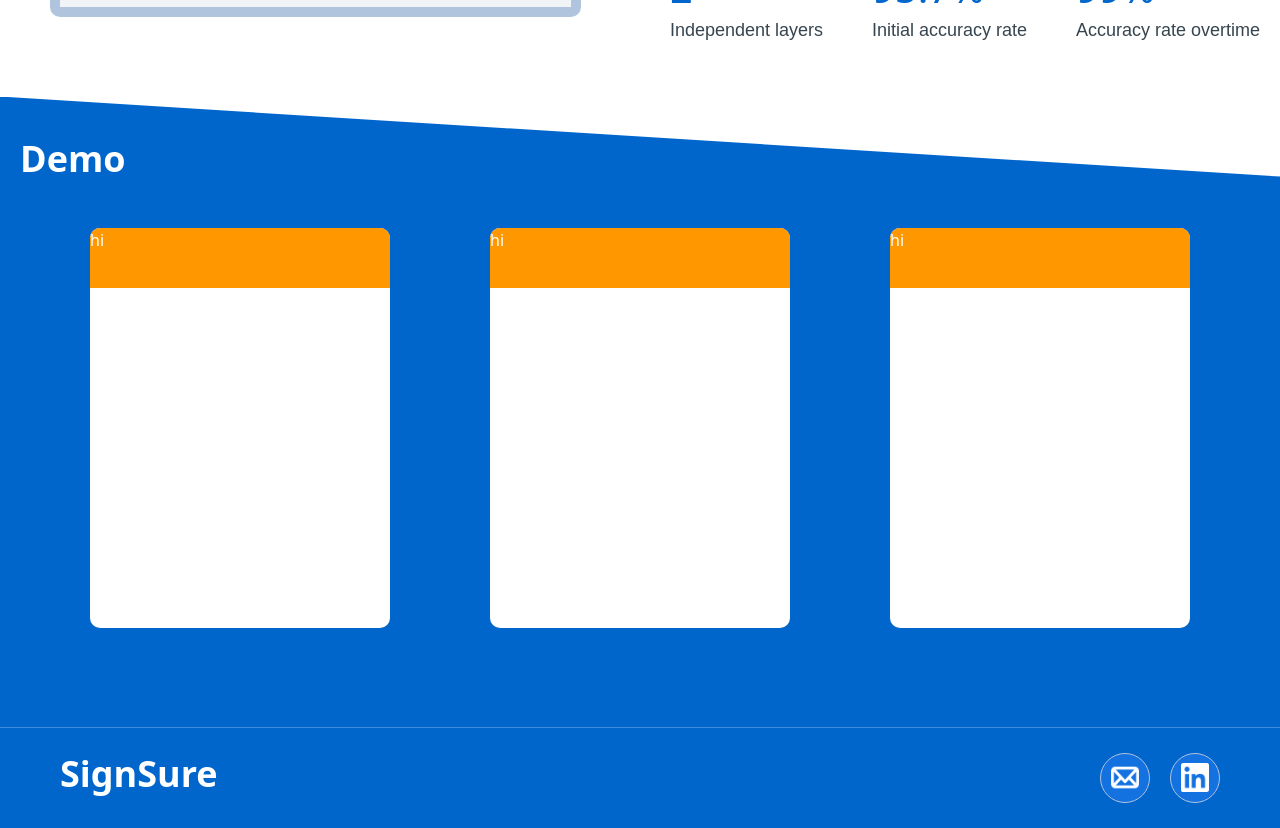
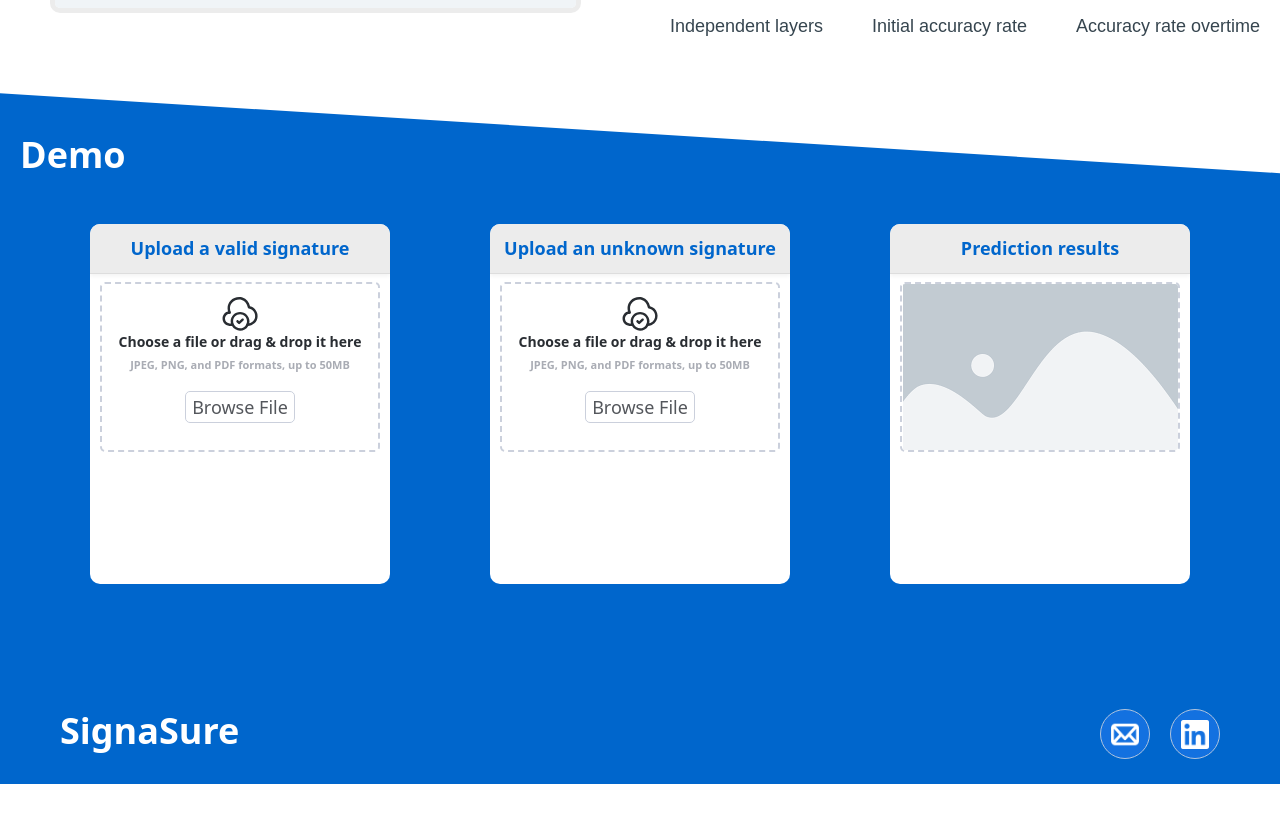
Before and after one commit to 05cwright05/BoilerMake2025Web, a React (Vite) app: page / in a window 1280 px wide. Shown: the part 820-1648 px from the top of the page. After the commit the page ends 1604 px from the top, so only its background shows below. Built offline with nearby package versions, Linux system fonts and the light colour scheme; a web font is replaced by a local one.

Commit message:
Finished demo

```diff
--- a/src/components/Demo.tsx
+++ b/src/components/Demo.tsx
@@ -1,14 +1,49 @@
+import { useEffect, useState } from "react";
 import DemoCard from "./DemoCard";
+import DemoResultsCard from "./DemoResultsCard";
 
 const Demo = () => {
+  const [file1, setFile1] = useState<File | null>(null);
+  const [file2, setFile2] = useState<File | null>(null);
+  const [base64File1, setBase64File1] = useState<string | null>(null);
+  const [base64File2, setBase64File2] = useState<string | null>(null);
+  const [result, setResult] = useState("unknown");
+  useEffect(() => {
+    if (file1 && file2) {
+      // Convert files to Base64 before logging
+      Promise.all([
+        convertFileToBase64(file1),
+        convertFileToBase64(file2),
+      ]).then(([base64_1, base64_2]) => {
+        setBase64File1(base64_1);
+        setBase64File2(base64_2);
+      });
+    }
+  }, [file1, file2]);
+  useEffect(() => {
+    if (base64File1 && base64File2) {
+      /* CALL API HERE */
+    }
+  }, [base64File1, base64File2]); // Runs when these state values update
+
+  // Function to convert a file to Base64
+  const convertFileToBase64 = (file: File): Promise<string> => {
+    return new Promise((resolve, reject) => {
+      const reader = new FileReader();
+      reader.readAsDataURL(file);
+      reader.onload = () => resolve(reader.result as string);
+      reader.onerror = (error) => reject(error);
+    });
+  };
+
   return (
     <div className="demo">
       <h1 className="logo">Demo</h1>
       <div style={{ height: "40px" }}></div>
       <div className="demo-cards-container">
-        <DemoCard />
-        <DemoCard />
-        <DemoCard />
+        <DemoCard text="Upload a valid signature" setParentFile={setFile1} />
+        <DemoCard text="Upload an unknown signature" setParentFile={setFile2} />
+        <DemoResultsCard status={result} />
       </div>
       <div style={{ height: "100px" }}></div>
     </div>
--- a/src/components/DemoCard.tsx
+++ b/src/components/DemoCard.tsx
@@ -1,10 +1,107 @@
-const DemoCard = () => {
+import React, { useState, useRef } from "react";
+import file_icon from "../assets/file.svg";
+
+interface Props {
+  text: string;
+  setParentFile: (file: File | null) => void;
+}
+
+const DemoCard: React.FC<Props> = ({ text, setParentFile }) => {
+  const [file, setFile] = useState<File | null>(null);
+  const fileInputRef = useRef<HTMLInputElement>(null);
+
+  // Handle file selection
+  const handleFileSelect = (event: React.ChangeEvent<HTMLInputElement>) => {
+    const selectedFile = event.target.files?.[0];
+    if (selectedFile && validateFile(selectedFile)) {
+      setFile(selectedFile);
+      setParentFile(selectedFile);
+    }
+  };
+
+  // Handle drag & drop
+  const handleDrop = (event: React.DragEvent<HTMLDivElement>) => {
+    event.preventDefault();
+    const droppedFile = event.dataTransfer.files[0];
+    if (droppedFile && validateFile(droppedFile)) {
+      setFile(droppedFile);
+      setParentFile(droppedFile);
+    }
+  };
+
+  // Handle drag over
+  const handleDragOver = (event: React.DragEvent<HTMLDivElement>) => {
+    event.preventDefault();
+  };
+
+  // Validate file type and size
+  const validateFile = (file: File) => {
+    const validTypes = ["image/jpeg", "image/png", "application/pdf"];
+    const maxSize = 50 * 1024 * 1024; // 50MB
+    if (!validTypes.includes(file.type)) {
+      alert("Invalid file type. Only JPEG, PNG, and PDF are allowed.");
+      return false;
+    }
+    if (file.size > maxSize) {
+      alert("File size exceeds 50MB.");
+      return false;
+    }
+    return true;
+  };
+
+  // Remove file
+  const removeFile = () => {
+    setFile(null);
+    setParentFile(null);
+    if (fileInputRef.current) {
+      fileInputRef.current.value = "";
+    }
+  };
+
   return (
-    <>
-      <div className="demo-card">
-        <div className="card-header">hi</div>
+    <div className="demo-card">
+      <div className="card-header">
+        <p>{text}</p>
+        <div
+          className="upload-box"
+          onDrop={handleDrop}
+          onDragOver={handleDragOver}
+        >
+          <div className="info">
+            <img src={file_icon} alt="file icon" />
+            <div>
+              <h4>Choose a file or drag & drop it here</h4>
+              <p>JPEG, PNG, and PDF formats, up to 50MB</p>
+            </div>
+            <button
+              className="open-selector"
+              onClick={() => fileInputRef.current?.click()}
+            >
+              Browse File
+            </button>
+            <input
+              type="file"
+              ref={fileInputRef}
+              accept=".jpeg, .jpg, .png, .pdf"
+              style={{ display: "none" }}
+              onChange={handleFileSelect}
+            />
+          </div>
+        </div>
+
+        {/* File preview box */}
+        {file && (
+          <div className="file-preview">
+            <div className="file-info">
+              <span className="file-name">{file.name}</span>
+              <button className="remove-file" onClick={removeFile}>
+                X
+              </button>
+            </div>
+          </div>
+        )}
       </div>
-    </>
+    </div>
   );
 };
 
--- /dev/null
+++ b/src/components/DemoResultsCard.tsx
@@ -0,0 +1,28 @@
+import unknownImg from "../assets/placeholder.png";
+import validImg from "../assets/placeholder.png";
+import invalidImg from "../assets/placeholder.png";
+
+interface Props {
+  status: string;
+}
+
+const statusImages: Record<Props["status"], string> = {
+  unknown: unknownImg,
+  valid: validImg,
+  invalid: invalidImg,
+};
+
+const DemoResultsCard: React.FC<Props> = ({ status }) => {
+  return (
+    <div className="demo-card">
+      <div className="card-header">
+        <p>Prediction results</p>
+        <div className="result-box">
+          <img src={statusImages[status]} alt={status} />
+        </div>
+      </div>
+    </div>
+  );
+};
+
+export default DemoResultsCard;
--- a/src/components/Footer.tsx
+++ b/src/components/Footer.tsx
@@ -4,7 +4,7 @@ import mail from "../assets/mail.png";
 const Footer = () => {
   return (
     <div className="footer">
-      <h1 className="logo footer-logo vertical-center">SignSure</h1>
+      <h1 className="logo footer-logo vertical-center">SignaSure</h1>
       <div className="footer-icons">
         <div
           className="footer-icon"
--- a/src/components/Nav.tsx
+++ b/src/components/Nav.tsx
@@ -1,12 +1,15 @@
 import { useState } from "react";
-
+import logo from "../assets/logo.svg";
 const Nav = () => {
   const [selected, setSelected] = useState("About");
 
   return (
     <>
       <div className="header">
-        <div className="logo">SignaSure</div>
+        <div className="logo">
+          <img src={logo} />
+          <h1>SignaSure</h1>
+        </div>
         <div className="nav">
           <a
             href="#"
--- a/src/index.css
+++ b/src/index.css
@@ -7,12 +7,17 @@
 body {
   max-width: 100%;
   overflow-x: hidden;
+  box-sizing: border-box;
+  font-family: 'SF Pro', sans-serif;
+
 }
 :root {
   --primary:#06c;
+  --borders:#ECECEC;
   --white: #FFFF;
   --font: #36454F;
   --light-accent: #b0c4de;
+
 }
 *, *::before, *::after {
   box-sizing: border-box;
@@ -20,11 +25,17 @@ body {
 
 .header {
   background-color: var(--primary); /* Mantine Blue */
-  padding: 10px 50px;
+  padding: 10px 20px;
   display: flex;
   align-items: center;
   justify-content: space-between;
   color: var(--primary);
+  position: sticky;
+  width: 100%;
+  top: 0;
+  z-index: 1000;
+  box-shadow: 0 4px 6px rgba(0, 0, 0, 0.1)
+
 }
 .line {
   margin-top: 0;
@@ -38,13 +49,25 @@ body {
 .logo {
   font-size: 36px;
   font-weight: bold;
-  color: var(--white)
+  color: var(--white);
+  display:flex;
+  justify-content: left;
+  align-items: center;
+  gap:20px;
 }
-
+.logo img {
+  height: 40px;
+  width: auto;
+}
+.logo h1 {
+  margin: 0px;
+}
 .nav {
   display: flex;
   align-items: center;
   margin-right:20px;
+
+
 }
 
 .nav a {
@@ -118,7 +141,7 @@ body {
   height:75%;
   border-radius: 10px;
   transition: transform 0.3s ease;
-  border: 10px solid var(--light-accent);
+  border: 5px solid var(--borders);
 
 }
 .image:hover {
@@ -196,7 +219,7 @@ body {
   color: var(--primary)
 }
 .demo-card {
-  height: 400px;
+  height: 360px;
   width: 300px;
   background-color: var(--white);
   border-radius:10px;
@@ -209,10 +232,115 @@ body {
   flex-direction: row; /* Side by side on desktop */
   padding:0px 20px;
   gap:100px;
+  white-space: nowrap;
 }
 
 .demo-card .card-header {
-  background-color: #FF9800;
-  color:var(--white);
-  height:60px;
+  background-color:#ECECEC ;
+  color:var(--primary);
+  height:50px;
+  padding: 10px;
+  white-space: nowrap;
+  text-align: center;
+  vertical-align: middle;
+  line-height: 28px; /* needs to match height */
+  font-weight:bold;
+  font-size: 18px;
+  border-bottom: 1px solid #ddd; /* Subtle divider */
+  box-shadow: 0 2px 4px rgba(0, 0, 0, 0.05); /* Light shadow */
 }
+.upload-box {
+  padding:10px;
+  margin-top: 20px;
+  height:170px;
+  border: 2px dashed #CBD0DC;
+  border-radius: 5px;
+}
+.info {
+  white-space: nowrap;
+  display: flex;
+  flex-direction: column;
+  justify-content: space-between;
+  padding:0px;
+  align-items: center;
+  height:90px;
+}
+.info h4 {
+  color: #292D32;
+  max-width: 100%;
+  font-size: 14px;
+  font-weight: bold;
+  padding-bottom: 0px;
+  height: auto;
+  padding:0px;
+  margin: 0px;
+}
+.info p {
+  color: #A9ACB4;
+  font-size: 11px;
+  padding: 0px;
+  margin:0px;
+  height:20px;
+}
+.info img {
+  height: 40px;
+  width:40px;
+}
+.open-selector {
+  border: 1px solid  #CBD0DC;
+  border-radius: 5px;
+  background-color: var(--white);
+  color: #54575C;
+  margin-top:20px;
+  transition: transform 0.3s ease;
+
+}
+.open-selector:hover {
+  background-color: #ECECEC;
+}
+.file-preview {
+  display: flex;
+  align-items: center;
+  justify-content: space-between;
+  background: #ECECEC;
+  padding: 10px;
+  margin-top: 10px;
+  border-radius: 8px;
+  border: 1px solid #ccc;
+  width: 100%;
+  max-width: 350px;
+}
+.file-info {
+  display: flex;
+  align-items: center;
+  justify-content: space-between;
+  gap: 10px;
+  width:100%;
+}
+.file-name {
+  font-weight: 500;
+  text-overflow: ellipsis;
+  width: 220px;
+  text-align: left;
+  overflow: hidden;
+  white-space: nowrap;
+  color: #292D32
+}
+.remove-file {
+  background: none;
+  border: none;
+  cursor: pointer;
+  font-size: 16px;
+  font-weight: bolder;
+  color: #292D32;
+}
+.remove-file:hover {
+  color: #d00000;
+}
+.result-box {
+  margin-top: 20px;
+  height:170px;
+  border: 2px dashed #CBD0DC;
+  border-radius: 5px;
+  overflow: hidden;
+}
```
Also changed, not shown: src/assets/file.svg (added), src/assets/logo.svg (added).
